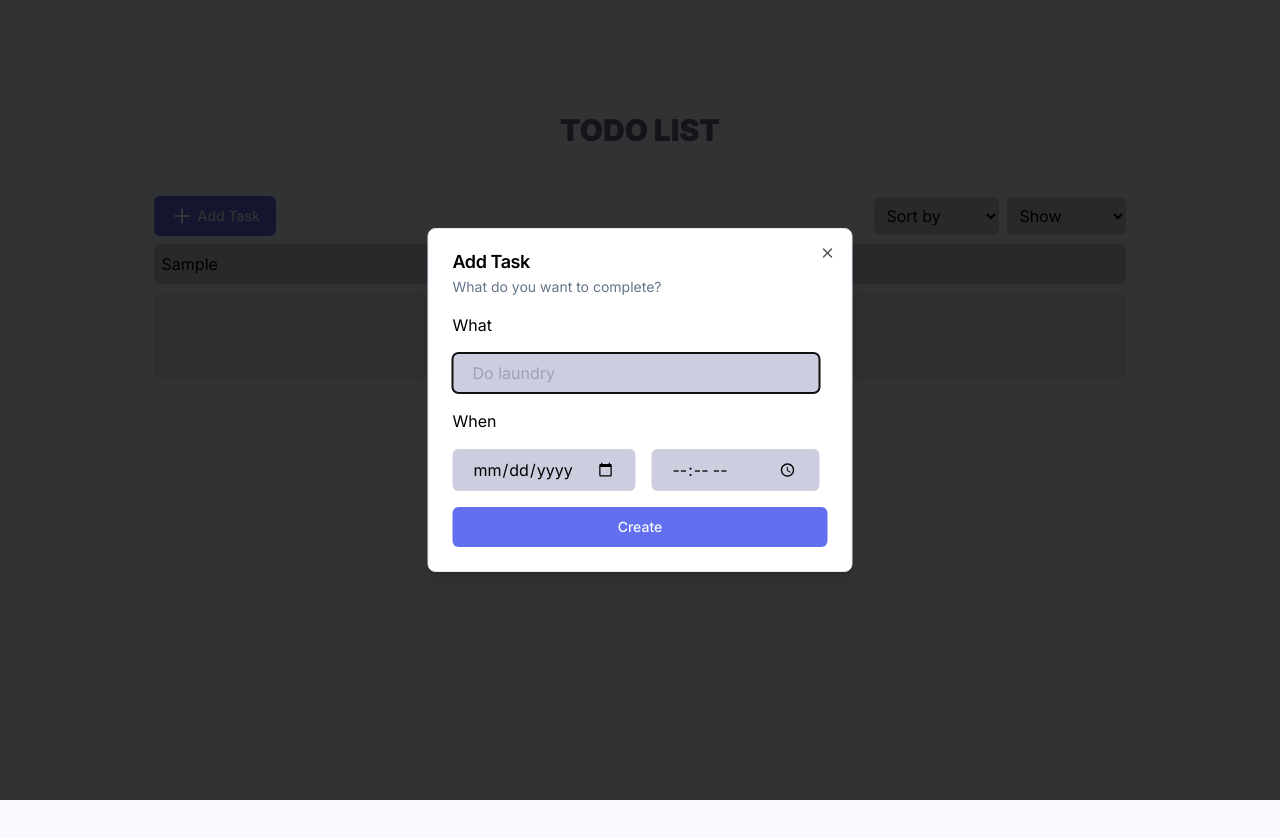
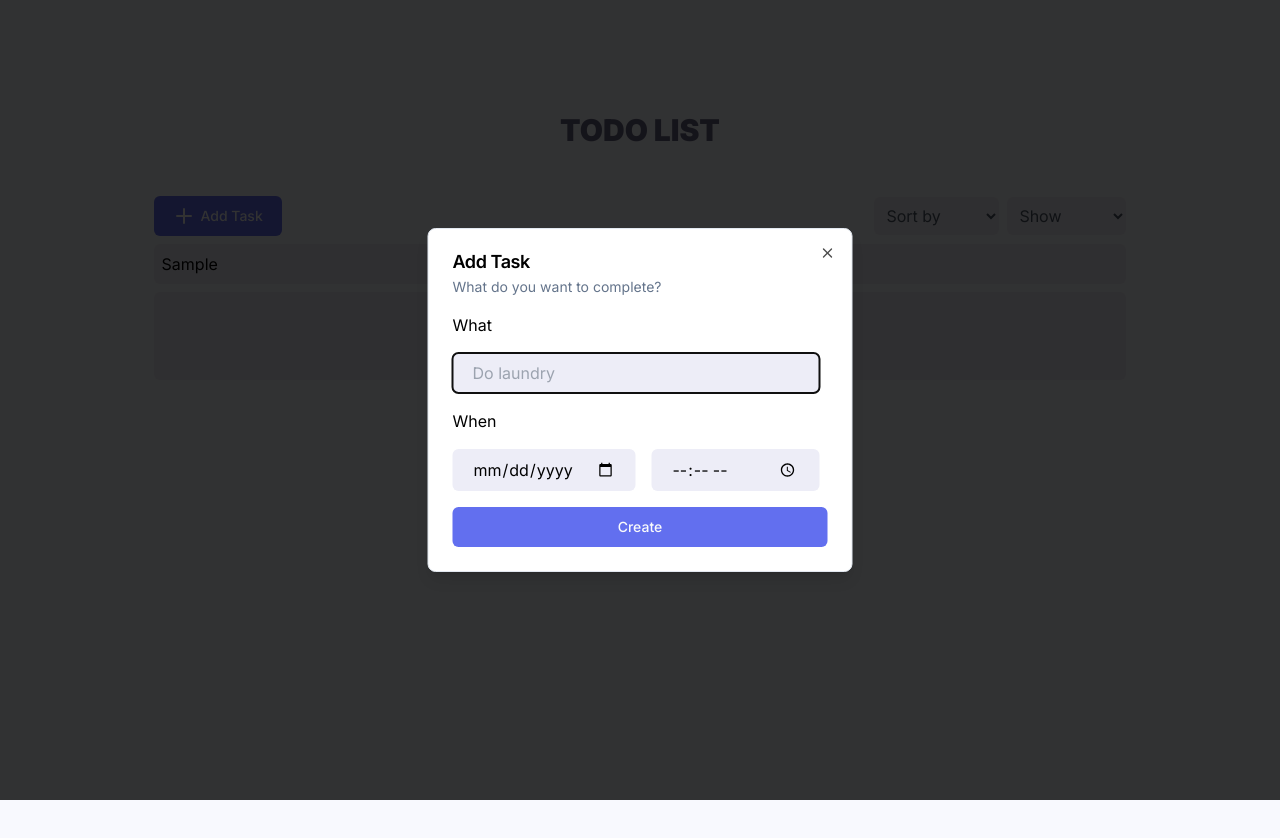
Before and after one commit to waldo2810/sbrk, a React (Vite) app: page / in a window 1280 px wide. Both pictures are taken after typing "Sample" into the empty fields and a click on the button "Add Task". Shown: the top 838 px of the page. Built offline with nearby package versions, Linux system fonts and the light colour scheme.

Commit message:
feat: minor adjustments

```diff
--- a/src/components/add-task.tsx
+++ b/src/components/add-task.tsx
@@ -38,16 +38,16 @@ export function AddTask() {
         time,
         order: currentOrder,
         checked: false,
-      }),
+      })
     );
     setOpen(false);
   };
 
   return (
-    <div className="flex items-center justify-between w-full my-2">
+    <div className="flex flex-col gap-2 md:gap-0 md:flex-row items-center justify-between w-full my-2">
       <Dialog open={open} onOpenChange={setOpen}>
         <DialogTrigger asChild>
-          <Button>
+          <Button className="w-full md:w-32">
             <Plus />
             Add Task
           </Button>
--- a/src/components/create-task-form.tsx
+++ b/src/components/create-task-form.tsx
@@ -11,22 +11,25 @@ export function CreateTaskForm({ handleSubmit }: CreateTaskFormProps) {
       <div className="flex flex-col gap-4">
         <label>What</label>
         <input
+          required
           name="description"
           type="text"
           placeholder="Do laundry"
-          className="bg-[#CCCDDF] px-5 py-2 mr-2 rounded-md"
+          className="bg-[#EDEDF7] px-5 py-2 mr-2 rounded-md"
         />
         <label>When</label>
         <div className="flex gap-2 items-center justify-between">
           <input
+            required
             name="date"
             type="date"
-            className="bg-[#CCCDDF] px-5 py-2 mr-2 rounded-md w-full"
+            className="bg-[#EDEDF7] px-5 py-2 mr-2 rounded-md w-full"
           />
           <input
+            required
             name="time"
             type="time"
-            className="bg-[#CCCDDF] px-5 py-2 mr-2 rounded-md w-full"
+            className="bg-[#EDEDF7] px-5 py-2 mr-2 rounded-md w-full"
           />
         </div>
         <Button type="submit">Create</Button>
--- a/src/components/edit-task-form.tsx
+++ b/src/components/edit-task-form.tsx
@@ -30,24 +30,27 @@ export function EditTaskForm({
       <div className="flex flex-col gap-4">
         <label>What</label>
         <input
+          required
           name="description"
           type="text"
           placeholder="Do laundry"
-          className="bg-[#CCCDDF] px-5 py-2 mr-2 rounded-md"
+          className="bg-[#EDEDF7] px-5 py-2 mr-2 rounded-md"
           defaultValue={task.description}
         />
         <label>When</label>
         <div className="flex gap-2 items-center justify-between">
           <input
+            required
             name="date"
             type="date"
-            className="bg-[#CCCDDF] px-5 py-2 mr-2 rounded-md w-full"
+            className="bg-[#EDEDF7] px-5 py-2 mr-2 rounded-md w-full"
             defaultValue={task.date}
           />
           <input
+            required
             name="time"
             type="time"
-            className="bg-[#CCCDDF] px-5 py-2 mr-2 rounded-md w-full"
+            className="bg-[#EDEDF7] px-5 py-2 mr-2 rounded-md w-full"
             defaultValue={task.time}
           />
         </div>
--- a/src/components/filters.tsx
+++ b/src/components/filters.tsx
@@ -19,7 +19,7 @@ export function Filters() {
   return (
     <div className="flex items-center justify-between gap-2">
       <select
-        className="bg-[#CCCDDF] px-2 py-2 rounded-md"
+        className="bg-[#EDEDF7] text-gray-600 px-2 py-2 rounded-md"
         onChange={handleSortChange}
       >
         <option>Sort by</option>
@@ -29,7 +29,7 @@ export function Filters() {
         <option value="NameDesc">Name (Z-A)</option>
       </select>
       <select
-        className="bg-[#CCCDDF] px-2 py-2 rounded-md"
+        className="bg-[#EDEDF7] text-gray-600 px-2 py-2 rounded-md"
         onChange={handleFilterChange}
       >
         <option>Show</option>
--- a/src/components/task-item.tsx
+++ b/src/components/task-item.tsx
@@ -40,7 +40,7 @@ export default function TaskItem(props: TaskItemProps) {
       <div className="flex gap-2 items-center">
         <input
           type="checkbox"
-          className="w-6 h-6 checked:font-thin bg-[#CCCDDF]"
+          className="w-6 h-6 checked:font-thin bg-[#EDEDF7]"
           onChange={handleCheck}
           checked={props.task.checked}
         />
@@ -53,7 +53,7 @@ export default function TaskItem(props: TaskItemProps) {
           <span
             className={cn(
               "text-gray-500",
-              props.task.checked ? "line-through text-gray-300" : "",
+              props.task.checked ? "line-through text-gray-300" : ""
             )}
           >
             {props.task.time}, {props.task.date}
--- a/src/components/task-list.tsx
+++ b/src/components/task-list.tsx
@@ -25,7 +25,7 @@ export function TaskList() {
   const searchedTasks = sortedTasks.filter((task) =>
     searchQuery
       ? task.description.toLowerCase().includes(searchQuery.toLowerCase())
-      : sortedTasks,
+      : sortedTasks
   );
 
   const handleTrash = (id: string) => {
@@ -41,7 +41,7 @@ export function TaskList() {
   const handleDrop = (e: React.DragEvent<HTMLDivElement>) => {
     const draggedTask = searchedTasks.find((task) => task.id === dragId);
     const droppedTask = searchedTasks.find(
-      (task) => task.id === e.currentTarget.id,
+      (task) => task.id === e.currentTarget.id
     );
     if (!draggedTask || !droppedTask) return;
 
@@ -66,7 +66,7 @@ export function TaskList() {
     <>
       <input
         type="text"
-        className="bg-[#CCCDDF] px-2 py-2 mr-2 rounded-md w-full mb-2"
+        className="bg-[#EDEDF7] px-2 py-2 mr-2 rounded-md w-full mb-2"
         placeholder="Search tasks..."
         value={searchQuery}
         onChange={(e) => setSearchQuery(e.target.value)}
```
